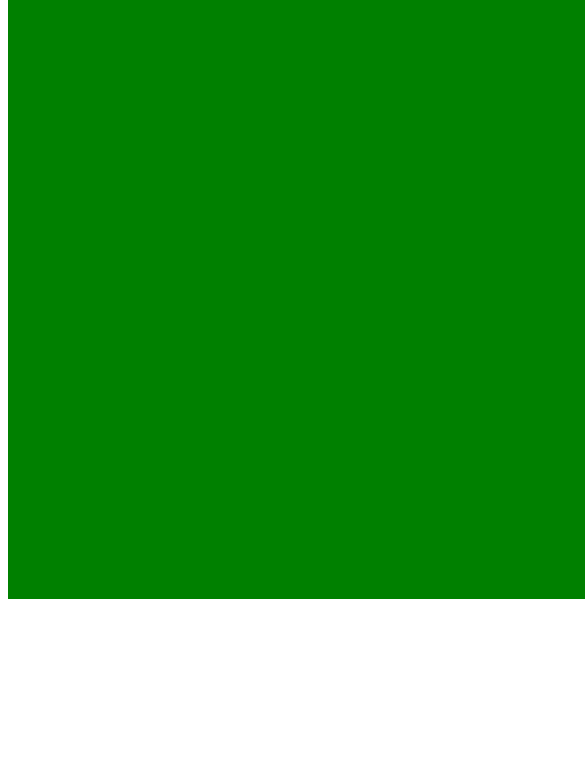
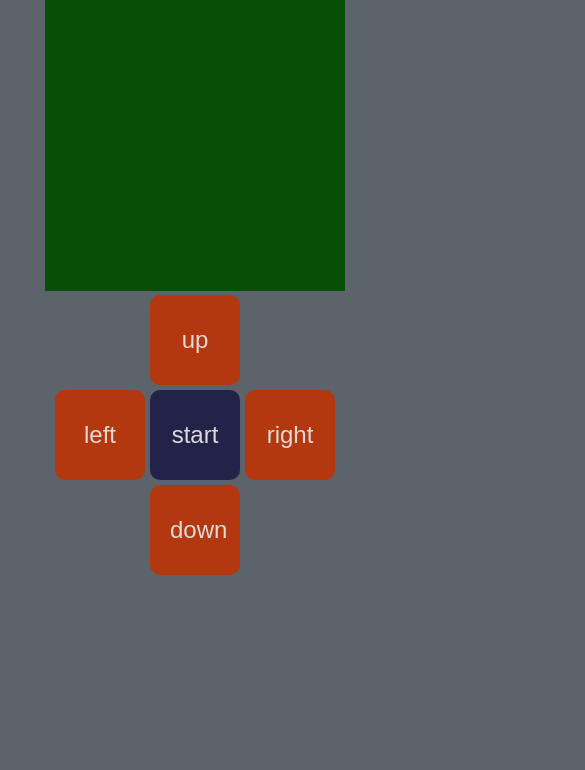
Before and after one commit to grikoandrey/GameSnake_itlogia, a plain HTML site: page index.html in a window 390 px wide. Shown: the part 74-844 px from the top of the page, 585 px wide, since content can reach past the window. Drawn offline with Linux system fonts and the light colour scheme.

Commit message:
mod_9-19_AF_project_GameSnake mob-version

```diff
--- a/index.html
+++ b/index.html
@@ -12,8 +12,19 @@
 
 <div class="container" id="container">
     <div class="info">
-        <button class="button" id="start">Start!</button>
+        <button class="button" id="start">Start</button>
         <div class="score">Score: <span id="score">0</span></div>
+    </div>
+    <div class="canvas" id="canvas"></div>
+    <div class="panel">
+        <button class="button panel__btn" id="up">up</button>
+        <div class="panel-center">
+            <button class="button panel__btn" id="left">left</button>
+            <button class="button panel__start" id="start-mob">start</button>
+            <button class="button panel__btn" id="right">right</button>
+        </div>
+        <button class="button panel__btn" id="down">down</button>
+
     </div>
 
 </div>
--- a/src/css/styles.css
+++ b/src/css/styles.css
@@ -1,11 +1,23 @@
+body {
+    background-color: #5c636a;
+}
+
 canvas {
-    background-color: green;
+    background-color: #074f07;
+}
+
+.container {
+    max-width: 1200px;
+    margin: 0 auto;
+    text-align: center;
 }
 
 .info {
     display: flex;
     align-items: center;
     margin-bottom: 10px;
+    justify-content: center;
+    color: #b1a8a8;
 }
 
 .score {
@@ -14,11 +26,48 @@ canvas {
 }
 
 .button {
-    padding: 20px 40px;
-    background-color: blue;
-    color: white;
+    padding: 10px 20px;
+    background-color: #23234a;
+    color: #dfd9d9;
     border-radius: 10px;
     border: none;
     box-sizing: border-box;
     cursor: pointer;
+    font-size: 24px;
 }
+
+.panel {
+    margin: 0 auto;
+    display: none;
+}
+
+.panel-center {
+    display: flex;
+    justify-content: center;
+    align-items: center;
+    gap: 5px;
+    margin: 5px 0;
+}
+
+.panel__btn {
+    padding: 20px;
+    background-color: #b4380f;
+    width: 90px;
+    height: 90px;
+}
+
+.panel__start {
+    padding: 20px;
+    width: 90px;
+    height: 90px;
+}
+
+@media (max-width: 400px) {
+    .panel {
+        display: block;
+    }
+
+    #start {
+        display: none;
+    }
+}
--- a/src/js/app.js
+++ b/src/js/app.js
@@ -8,10 +8,23 @@ class App {
     }
 
     constructor() {
+        if (window.innerWidth < 620) {
+            this.settings.positionCount = 30; // Уменьшаем количество позиций
+            this.settings.positionSize = 15;  // Уменьшаем размер одной позиции
+        }
+        if (window.innerWidth < 470) {
+            this.settings.positionCount = 30; // Уменьшаем количество позиций
+            this.settings.positionSize = 13;  // Уменьшаем размер одной позиции
+        }
+        if (window.innerWidth < 408) {
+            this.settings.positionCount = 30; // Уменьшаем количество позиций
+            this.settings.positionSize = 10;  // Уменьшаем размер одной позиции
+        }
+
         const canvas = document.createElement('canvas');
         canvas.setAttribute('width', (this.settings.positionCount * this.settings.positionSize).toString());
         canvas.setAttribute('height', (this.settings.positionCount * this.settings.positionSize).toString());
-        document.getElementById('container').appendChild(canvas);
+        document.getElementById('canvas').appendChild(canvas);
 
         const context = canvas.getContext('2d');
 
--- a/src/js/modules/game.js
+++ b/src/js/modules/game.js
@@ -21,6 +21,9 @@ export class Game {
         document.getElementById('start').onclick = () => {
             this.startGame();
         }
+        document.getElementById('start-mob').onclick = () => {
+            this.startGame();
+        }
 
     }
 
@@ -33,14 +36,14 @@ export class Game {
         this.snake = new Snake(this.context, this.positionCount, this.positionSize);
         this.food.setNewFoodPosition();
 
-        this.interval = setInterval((this.gameProcess.bind(this)), 100)
+        this.interval = setInterval((this.gameProcess.bind(this)), 150)
     }
 
     gameProcess() {
         this.context.clearRect(0, 0, this.positionSize * this.positionCount,
             this.positionCount * this.positionSize);
 
-        this.showGrid();
+        // this.showGrid();
         this.food.showFood();
         let result = this.snake.showSnake(this.food.foodPosition);
         if (result.collision) {
@@ -61,7 +64,8 @@ export class Game {
         this.food = null;
 
         this.context.fillStyle = 'red';
-        this.context.font = 'bold 48px Arial';
+        const fontSize = window.innerWidth < 480 ? 30 : 48
+        this.context.font = `bold ${fontSize}px Arial`;
         this.context.textAlign = 'center';
         this.context.fillText(`Your score: ${this.score}`,
             (this.positionSize * this.positionCount) / 2,
--- a/src/js/modules/snake.js
+++ b/src/js/modules/snake.js
@@ -33,7 +33,28 @@ export class Snake {
             } else if (event.key === 'ArrowDown' && this.currentDirection !== 'up') {
                 this.currentDirection = 'down';
             }
-        })
+        });
+        // Обработка кликов по кнопкам
+        document.getElementById('left').addEventListener('click', () => {
+            if (this.currentDirection !== 'right') {
+                this.currentDirection = 'left';
+            }
+        });
+        document.getElementById('right').addEventListener('click', () => {
+            if (this.currentDirection !== 'left') {
+                this.currentDirection = 'right';
+            }
+        });
+        document.getElementById('up').addEventListener('click', () => {
+            if (this.currentDirection !== 'down') {
+                this.currentDirection = 'up';
+            }
+        });
+        document.getElementById('down').addEventListener('click', () => {
+            if (this.currentDirection !== 'up') {
+                this.currentDirection = 'down';
+            }
+        });
     }
 
 
```
